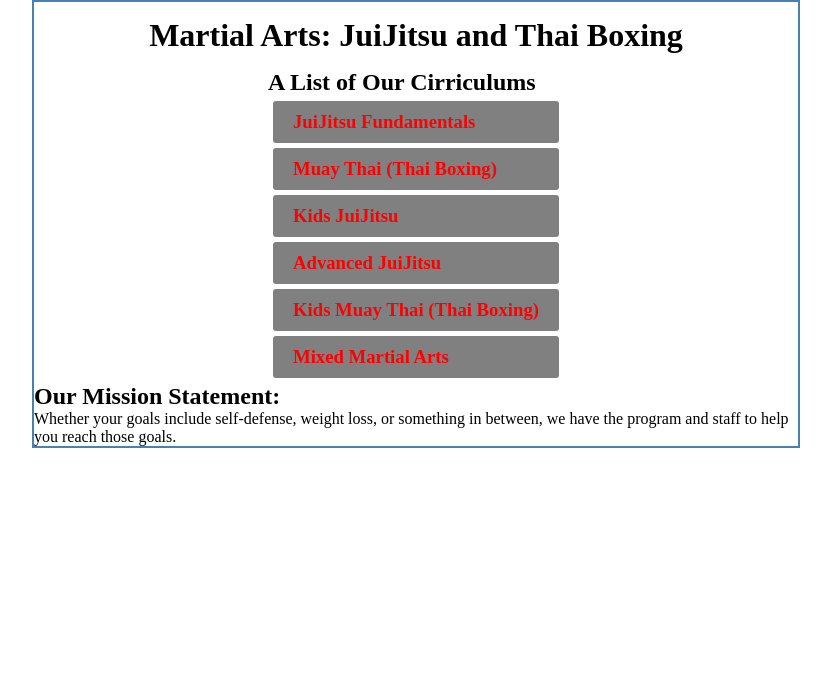
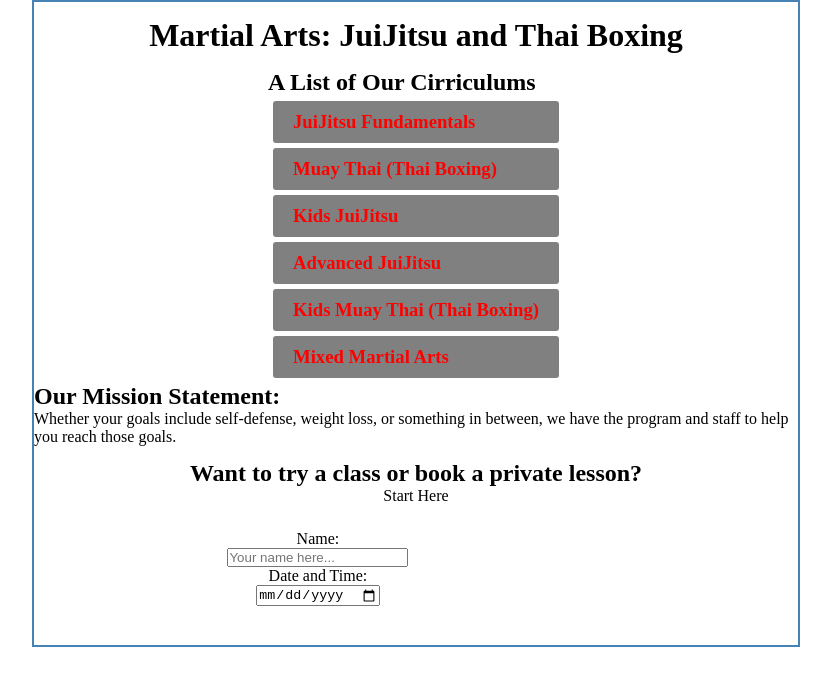
Before and after one commit to JDixon1995/Martial-Arts-App, a React (Create React App) app: page / in a window 1280 px wide. Shown: the top 686 px of the page, without its empty margins (224-1055 px from the left). Built offline with nearby package versions, Linux system fonts and the light colour scheme.

Commit message:
added a Form component for private class booking.

```diff
--- a/src/App.js
+++ b/src/App.js
@@ -2,6 +2,7 @@ import './App.css';
 import Header from './components/Header'
 import Programs from './components/Programs'
 import Mission from './components/Mission'
+import Form from './components/Form'
 
 const App = () => {
 
@@ -13,6 +14,7 @@ const App = () => {
       title='Martial Arts: JuiJitsu and Thai Boxing' />
       <Programs />
       <Mission />
+      <Form />
     </div>
   );
 }
--- /dev/null
+++ b/src/components/Form.js
@@ -0,0 +1,18 @@
+import React from 'react'
+
+const Form = () => {
+    return (
+        <div className="form-div">
+            <h2>Want to try a class or book a private lesson?</h2>
+            <p>Start Here</p>
+        <form className="form-control">
+            <label>Name:</label>
+            <input type="text" placeholder="Your name here..." />
+            <label>Date and Time:</label>
+            <input type="date" placeholder="Date and Time here..." />
+        </form>
+        </div>
+    )
+}
+
+export default Form;
--- a/src/index.css
+++ b/src/index.css
@@ -42,3 +42,20 @@
   background: black;
   color: aqua;
 }
+
+.form-div {
+  text-align: center;
+  margin: 7px;
+  padding: 7px;
+}
+
+.form-control {
+  display: flex;
+  width: 50%;
+  justify-content: center;
+  align-items: center;
+  flex-direction: column;
+  text-align: center;
+  margin: 15px;
+  padding: 10px;
+}
```
